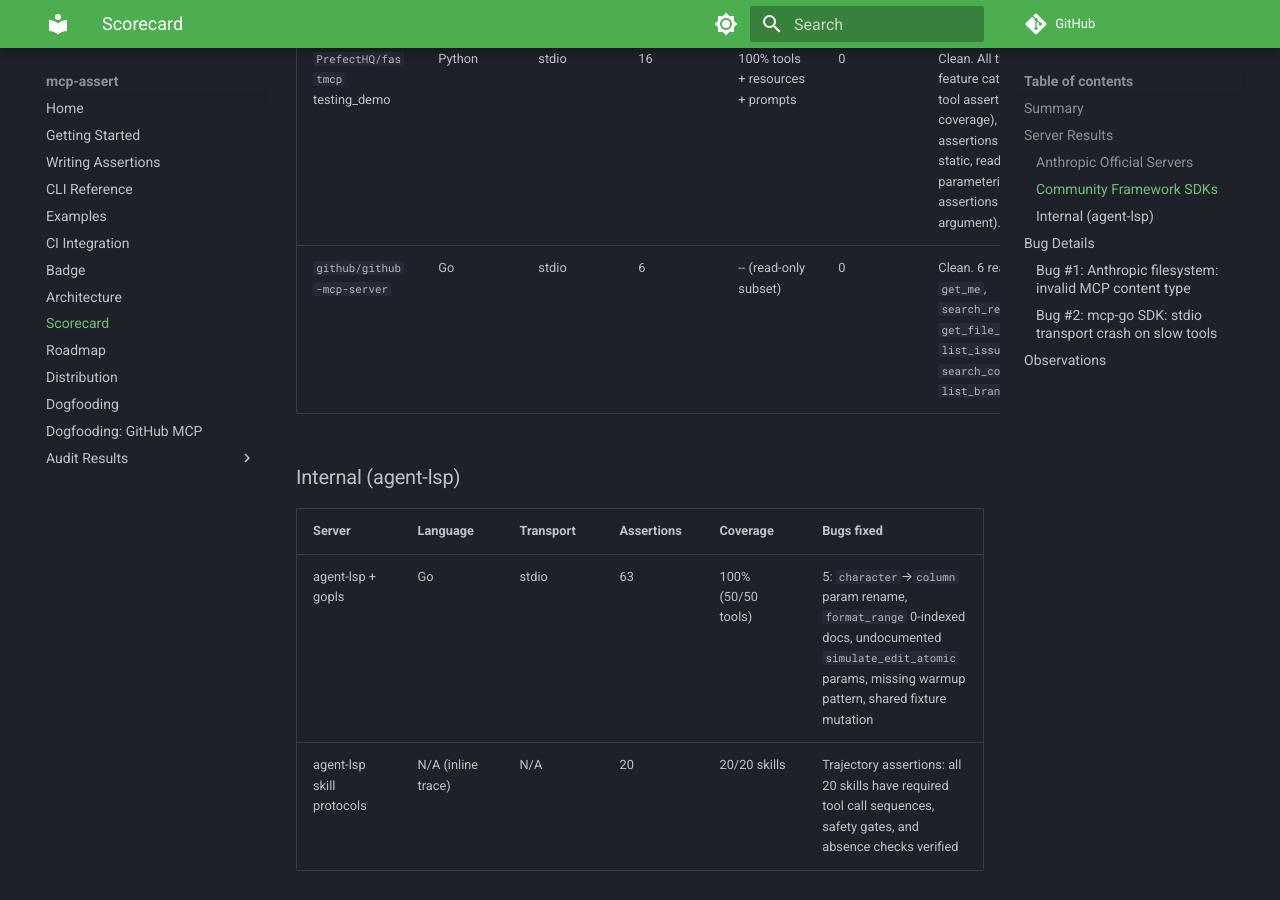
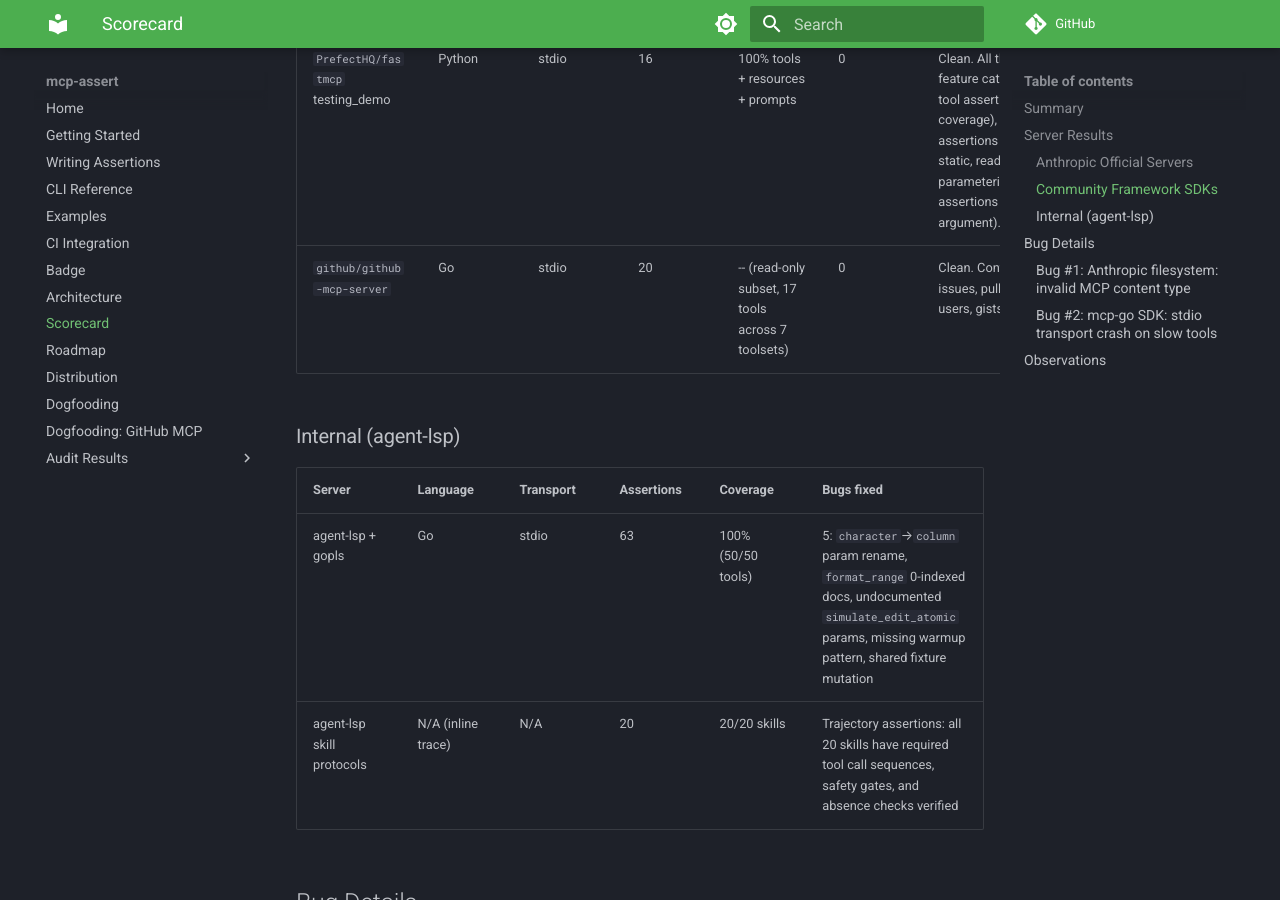
Before and after one commit to blackwell-systems/mcp-assert, an MkDocs documentation site: the page built from docs/scorecard.md, in a window 1280 px wide and 900 px high, scrolled down 2755 px. Built offline with MkDocs 1.6.1 and Material for MkDocs 9.7.7, drawn with Linux system fonts in a browser that asks for light colours; comment, search, counter and statistics services are not loaded; some of the changed text lies outside the part shown.

Commit message:
docs: update scorecard with expanded github-mcp suite (20 assertions)

```diff
--- a/docs/scorecard.md
+++ b/docs/scorecard.md
@@ -42,7 +42,7 @@ Servers tested by mcp-assert, bugs found, issues filed.
 | `mark3labs/mcp-go` everything (completion) | Go | stdio | 3 | 100% | 0 | Clean. `completion/complete` for prompt argument, resource URI, and empty prefix. |
 | `mark3labs/mcp-go` everything (logging) | Go | stdio | 2 | 100% | 0 | Clean. `logging/setLevel` with info level, log message capture after tool call. |
 | `PrefectHQ/fastmcp` testing_demo | Python | stdio | 16 | 100% tools + resources + prompts | 0 | Clean. All three MCP feature categories: 11 tool assertions (100% coverage), 3 resource assertions (list, read static, read parameterized), 2 prompt assertions (list, get with argument). |
-| `github/github-mcp-server` | Go | stdio | 6 | -- (read-only subset) | 0 | Clean. 6 read-only tools: `get_me`, `search_repositories`, `get_file_contents`, `list_issues`, `search_code`, `list_branches`. |
+| `github/github-mcp-server` | Go | stdio | 20 | -- (read-only subset, 17 tools across 7 toolsets) | 0 | Clean. Context, repos, git, issues, pull requests, users, gists toolsets. |
 
 ### Internal (agent-lsp)
 
```
Also changed, not shown: other parts of docs/scorecard.md (+1 -1 lines).
